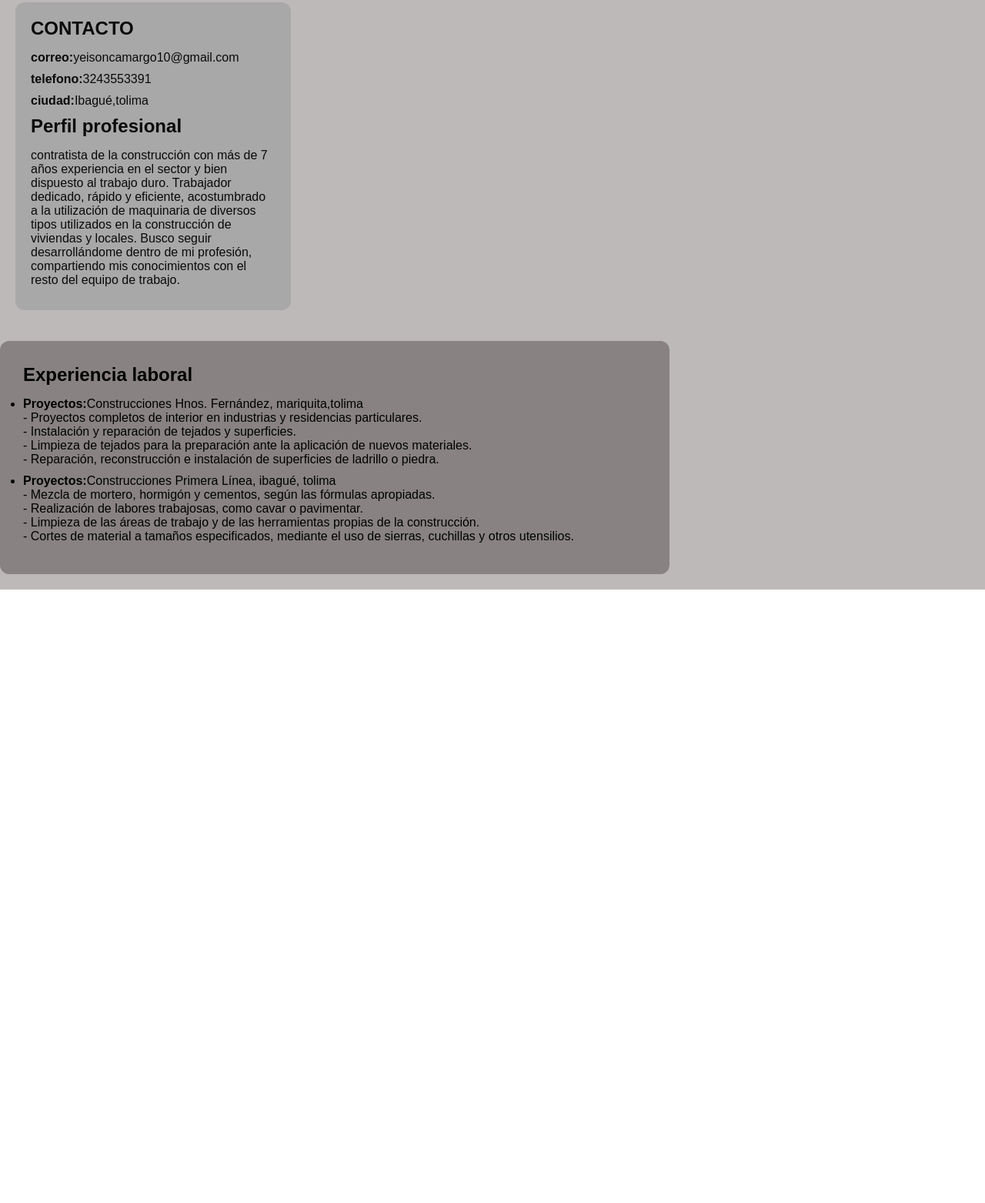
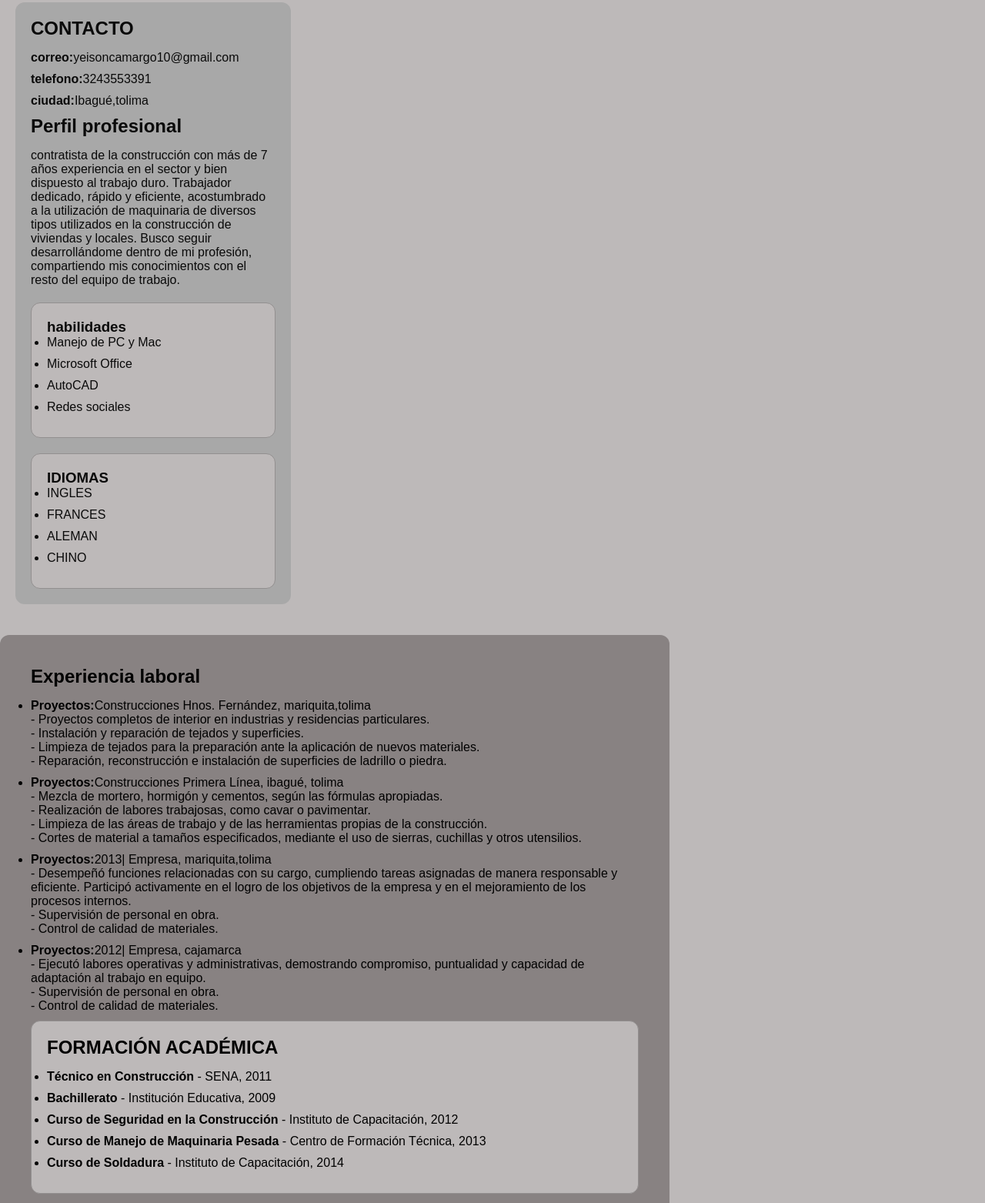
Before and after one commit to yeisoncamargo37/hoja-de-vida, a plain HTML site: page index.html in a window 1280 px wide. Shown: the part 217-1780 px from the top of the page at 77% size. Before the commit the page ends 993 px from the top, so only its background shows below. Drawn offline with Linux system fonts and the light colour scheme.

Commit message:
hoja de vida terminada

```diff
--- a/index.html
+++ b/index.html
@@ -33,6 +33,25 @@
                     contratista de la construcción con más de 7 años experiencia en el sector y bien dispuesto al trabajo duro. Trabajador dedicado, rápido y eficiente, acostumbrado a la utilización de maquinaria de diversos tipos utilizados en la construcción de viviendas y locales. Busco seguir desarrollándome dentro de mi profesión, compartiendo mis conocimientos con el resto del equipo de trabajo.
 
                  </p>
+                 <div class="habilidades">
+                    <h3><b>habilidades</b></h3>
+                    <ul>
+                        <li>Manejo de PC y Mac</li>
+                        <li>Microsoft Office</li>
+                        <li>AutoCAD</li>
+                        <li>Redes sociales</li>
+                    </ul>
+                 </div>
+
+                 <div class="idiomas">
+                    <h3><b>IDIOMAS</b></h3>
+                    <ul>
+                        <li>INGLES</li>
+                        <li>FRANCES</li>
+                        <li>ALEMAN</li>
+                        <li>CHINO</li>
+                    </ul>
+                 </div>
 
             </div>
 
@@ -56,8 +75,28 @@
                         <br>- Limpieza de las áreas de trabajo y de las herramientas propias de la construcción.
                         <br>- Cortes de material a tamaños especificados, mediante el uso de sierras, cuchillas y otros utensilios.
                   </li>
+
+                  <li><strong>Proyectos:</strong>2013| Empresa, mariquita,tolima
+                     <br>- Desempeñó funciones relacionadas con su cargo, cumpliendo tareas asignadas de manera responsable y eficiente. Participó activamente en el logro de los objetivos de la empresa y en el mejoramiento de los procesos internos.
+                     <br>- Supervisión de personal en obra.
+                     <br>- Control de calidad de materiales.
+                  </li>
+                  <li><strong>Proyectos:</strong>2012| Empresa, cajamarca
+                     <br>- Ejecutó labores operativas y administrativas, demostrando compromiso, puntualidad y capacidad de adaptación al trabajo en equipo.
+                     <br>- Supervisión de personal en obra.
+                     <br>- Control de calidad de materiales.
                 </ul>
 
+                <div class="formacion">
+                    <h2><b>FORMACIÓN ACADÉMICA</b></h2>
+                    <ul>
+                        <li><strong>Técnico en Construcción</strong> - SENA, 2011</li>
+                        <li><strong>Bachillerato</strong> - Institución Educativa, 2009</li>
+                        <li><strong>Curso de Seguridad en la Construcción</strong> - Instituto de Capacitación, 2012</li>
+                        <li><strong>Curso de Manejo de Maquinaria Pesada</strong> - Centro de Formación Técnica, 2013</li>
+                        <li><strong>Curso de Soldadura</strong> - Instituto de Capacitación, 2014</li>
+                    </ul>
+                </div>
 
             </div>
         </div>
--- a/style/style.css
+++ b/style/style.css
@@ -19,7 +19,7 @@
     border-radius: 12px;
     margin: 20px;
     text-align: center;
-    border: 10px solid rgb(12, 12, 12);
+    border: 10px solid rgb(0, 0, 0);
 }
 
 header::after{
@@ -66,7 +66,7 @@ header::after{
     width: 68%;
     float: left;
     margin: 20px 20px 20px 0;
-    padding: 30px;
+    padding: 40px;
     background-color: rgb(136, 130, 130);
     border-radius: 12px;
 
@@ -90,21 +90,25 @@ p,li {
     margin-bottom: 10px;
 }
 
-
-.boton {
-            background-color: rgb(248, 243, 243);
-            padding:  8px 20px;
-            color: rgb(40, 5, 241);
-            margin: 2%;
+.formacion {
+    padding: 20px;
+    border-radius: 12px;
+    border: 1px solid rgb(146, 143, 143);
+    background-color: rgb(189, 185, 185);
 
 }
 
-.card {
-    width: 300px;
-    border: 1px solid #fc0707;
-    background-color: #ccc;
-    padding: 30px 20px;
-    margin: 0 auto;
-    margin-bottom: 2%;
-    text-align: center;
+.habilidades {
+    padding: 20px;
+    border-radius: 12px;
+    border: 1px solid rgb(146, 143, 143);
+    background-color: rgb(189, 185, 185);
+    margin-top: 20px;
 }
+.idiomas {
+    padding: 20px;
+    border-radius: 12px;
+    border: 1px solid rgb(146, 143, 143);
+    background-color: rgb(189, 185, 185);
+    margin-top: 20px;
+}
```
Lines whose indentation alone changed are shown as unchanged.
